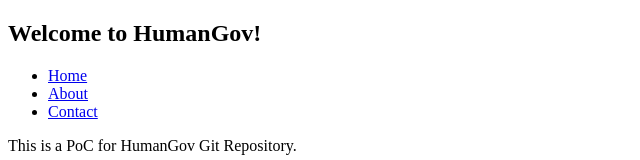
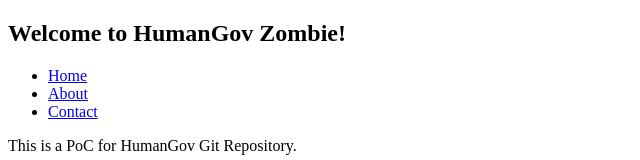
Before and after one commit to mbegnu/jk-public-bm, a website: page index.html in a window 1280 px wide. Shown: the top 160 px of the page, without its empty margins (0-640 px from the left). Drawn offline with Linux system fonts and the light colour scheme.

Commit message:
Update index.html

```diff
--- a/index.html
+++ b/index.html
@@ -5,7 +5,7 @@
 </head>
 <body>
 <header>
-<h2>Welcome to HumanGov!</h2>
+<h2>Welcome to HumanGov Zombie!</h2>
 <nav>
 <ul>
 <li><a href="#">Home</a></li>
```
